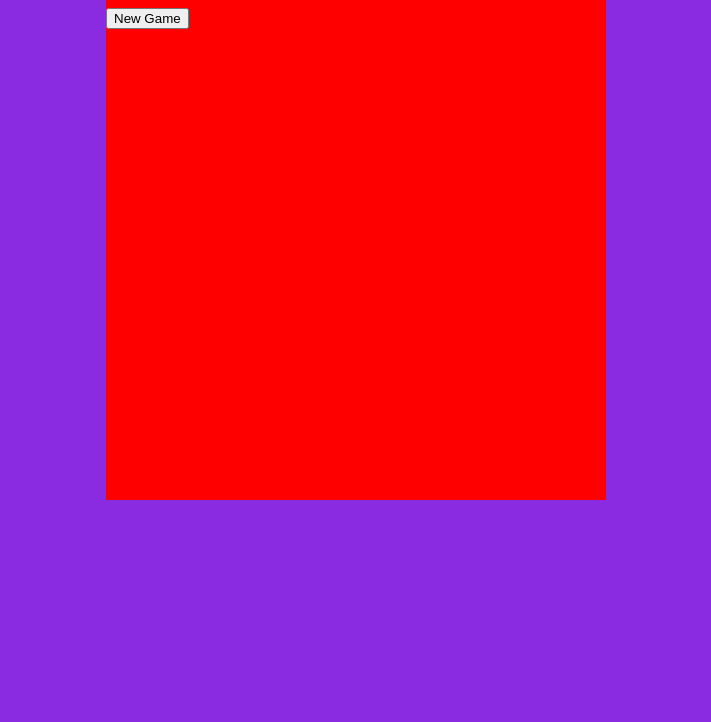
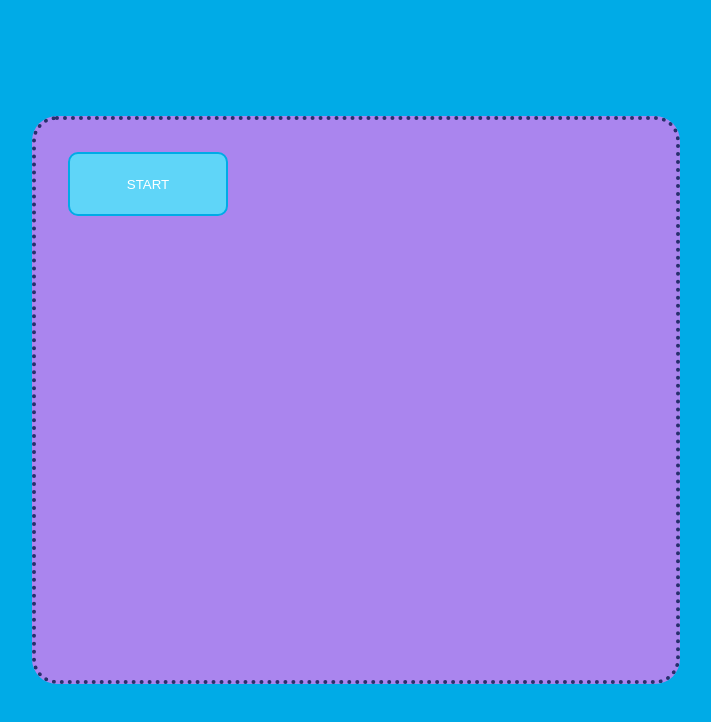
Before and after one commit to kowalczyk-krzysztof/JapaneseVocabQuiz, a React (Create React App) app in the folder frontend/: page / in a window 1280 px wide. Shown: the top 722 px of the page, without its empty margins (284-995 px from the left). Built offline with nearby package versions, Linux system fonts and the light colour scheme.

Commit message:
Added more styling

```diff
--- a/frontend/src/components/answers/answerFalseButton.tsx
+++ b/frontend/src/components/answers/answerFalseButton.tsx
@@ -1,4 +1,4 @@
-import React, { FC, Fragment } from 'react';
+import React, { FC } from 'react';
 // Redux
 import { useDispatch, useSelector } from 'react-redux';
 import {
@@ -10,6 +10,8 @@ import {
   Game,
 } from '../../features/game/gameSlice';
 import { wordsSelector, WordObject } from '../../features/words/wordsSlice';
+// Styling
+import { StyledFalseButton } from './answers-styling';
 
 export const AnswerFalseButton: FC = (): JSX.Element => {
   const dispatch = useDispatch();
@@ -23,9 +25,7 @@ export const AnswerFalseButton: FC = (): JSX.Element => {
     else dispatch(SET_REMOVE_LIFE());
   };
   return (
-    <Fragment>
-      <button onClick={clickHandler}>Fake Word</button>
-    </Fragment>
+    <StyledFalseButton onClick={clickHandler}>Fake Word</StyledFalseButton>
   );
 };
 
--- a/frontend/src/components/answers/answerTrueButton.tsx
+++ b/frontend/src/components/answers/answerTrueButton.tsx
@@ -1,4 +1,4 @@
-import React, { FC, Fragment } from 'react';
+import React, { FC } from 'react';
 // Redux
 import { useDispatch, useSelector } from 'react-redux';
 import {
@@ -10,6 +10,8 @@ import {
   Game,
 } from '../../features/game/gameSlice';
 import { wordsSelector, WordObject } from '../../features/words/wordsSlice';
+// Styling
+import { StyledTrueButton } from './answers-styling';
 
 export const AnswerTrueButton: FC = (): JSX.Element => {
   const dispatch = useDispatch();
@@ -21,11 +23,7 @@ export const AnswerTrueButton: FC = (): JSX.Element => {
     if (word.word.wordExists === true) dispatch(SET_POINTS(5 * game.time_left));
     else dispatch(SET_REMOVE_LIFE());
   };
-  return (
-    <Fragment>
-      <button onClick={clickHandler}>Real Word</button>
-    </Fragment>
-  );
+  return <StyledTrueButton onClick={clickHandler}>Real Word</StyledTrueButton>;
 };
 
 export default AnswerTrueButton;
--- /dev/null
+++ b/frontend/src/components/answers/answers-styling.ts
@@ -0,0 +1,16 @@
+import styled from 'styled-components';
+import { ButtonTemplate } from '../../createGlobalStyle';
+
+export const StyledTrueButton = styled(ButtonTemplate)`
+  background: #4df735;
+  :hover {
+    background: #74f861;
+  }
+`;
+
+export const StyledFalseButton = styled(ButtonTemplate)`
+  background: #f74848;
+  :hover {
+    background: #fa6868;
+  }
+`;
--- /dev/null
+++ b/frontend/src/components/game/game-styling.ts
@@ -0,0 +1,14 @@
+import styled from 'styled-components';
+
+export const StyledGameContainer = styled.div`
+  margin: 0 auto;
+  display: grid;
+  z-index: 0;
+  background: #aa85ee;
+  height: 35rem;
+  width: 50%;
+  -webkit-border-radius: 25px;
+  -moz-border-radius: 25px;
+  border: 4px dotted #282f6c;
+  border-radius: 25px;
+`;
--- a/frontend/src/components/game/gameContainer.tsx
+++ b/frontend/src/components/game/gameContainer.tsx
@@ -2,20 +2,15 @@ import React, { FC } from 'react';
 // Components
 import GameBoard from './gameBoard';
 import GameOverScreen from './gameOverScreen';
+// Styling
+import { StyledGameContainer } from './game-styling';
 
 export const GameContainer: FC = (): JSX.Element => {
   return (
-    <div
-      style={{
-        background: `red`,
-        height: `500px`,
-        width: `500px`,
-        margin: `0 auto`,
-      }}
-    >
+    <StyledGameContainer>
       <GameBoard />
       <GameOverScreen />
-    </div>
+    </StyledGameContainer>
   );
 };
 
--- a/frontend/src/components/gamestate/newWordButton.tsx
+++ b/frontend/src/components/gamestate/newWordButton.tsx
@@ -1,4 +1,4 @@
-import React, { FC, Fragment } from 'react';
+import React, { FC } from 'react';
 // Redux
 import { useDispatch, useSelector } from 'react-redux';
 import {
@@ -17,6 +17,8 @@ import {
 // Utils
 import { generateWord } from '../../features/words/generateWord';
 import { checkWord } from '../../features/words/checkWord';
+// Styling
+import { StyledGameStateButton } from './styled-gamestate';
 
 export const NewWordButton: FC = (): JSX.Element | null => {
   const dispatch = useDispatch();
@@ -38,9 +40,9 @@ export const NewWordButton: FC = (): JSX.Element | null => {
     word.wordLoading === false
   )
     return (
-      <Fragment>
-        <button onClick={clickHandler}>New Word</button>
-      </Fragment>
+      <StyledGameStateButton onClick={clickHandler}>
+        NEW WORD
+      </StyledGameStateButton>
     );
   else return null;
 };
--- a/frontend/src/components/gamestate/startGameButton.tsx
+++ b/frontend/src/components/gamestate/startGameButton.tsx
@@ -1,4 +1,4 @@
-import React, { FC, Fragment } from 'react';
+import React, { FC } from 'react';
 // Redux
 import { useDispatch, useSelector } from 'react-redux';
 import {
@@ -22,6 +22,8 @@ import {
 // Utils
 import { generateWord } from '../../features/words/generateWord';
 import { checkWord } from '../../features/words/checkWord';
+// Styling
+import { StyledGameStateButton } from './styled-gamestate';
 
 export const StartGameButton: FC = (): JSX.Element => {
   const dispatch = useDispatch();
@@ -42,9 +44,7 @@ export const StartGameButton: FC = (): JSX.Element => {
     dispatch(SET_TIMER_START());
   };
   return (
-    <Fragment>
-      <button onClick={clickHandler}>New Game</button>
-    </Fragment>
+    <StyledGameStateButton onClick={clickHandler}>START</StyledGameStateButton>
   );
 };
 
--- /dev/null
+++ b/frontend/src/components/gamestate/styled-gamestate.ts
@@ -0,0 +1,10 @@
+import styled from 'styled-components';
+import { ButtonTemplate } from '../../createGlobalStyle';
+
+export const StyledGameStateButton = styled(ButtonTemplate)`
+  background: #5fd5f8;
+  border: 2px solid #00abe7;
+  :hover {
+    background: #80dffc;
+  }
+`;
--- a/frontend/src/createGlobalStyle.ts
+++ b/frontend/src/createGlobalStyle.ts
@@ -1,19 +1,37 @@
 // Styling
-import { createGlobalStyle } from 'styled-components';
+import styled, { createGlobalStyle } from 'styled-components';
 import '@fontsource/noto-sans-jp';
 
 export const GlobalStyle = createGlobalStyle`
-html, body {
+html {
   -webkit-tap-highlight-color: rgba(0,0,0,0);
-  background: #8A2BE2;
+  background: #00ABE7;
   color: #FAFAFA;
   font-family: "Noto Sans JP";
-  font-size: 1.125rem;
   font-weight: 400;
   display: flex;
   flex-direction: column;
+  align-items: center;
+  justify-content: center;
   min-height: 100vh;
   margin: 0;
   padding: 0;
 }
+body{
+  width: 100%
+}
 `;
+
+export const ButtonTemplate = styled.button`
+  color: #ffff;
+  width: 10rem;
+  height: 4rem;
+  user-select: none;
+  margin: 2rem;
+  text-align: center;
+  box-sizing: border-box;
+  border-radius: 10px;
+  border: 2px solid #00abe7;
+  cursor: pointer;
+  outline: none;
+`;
```
